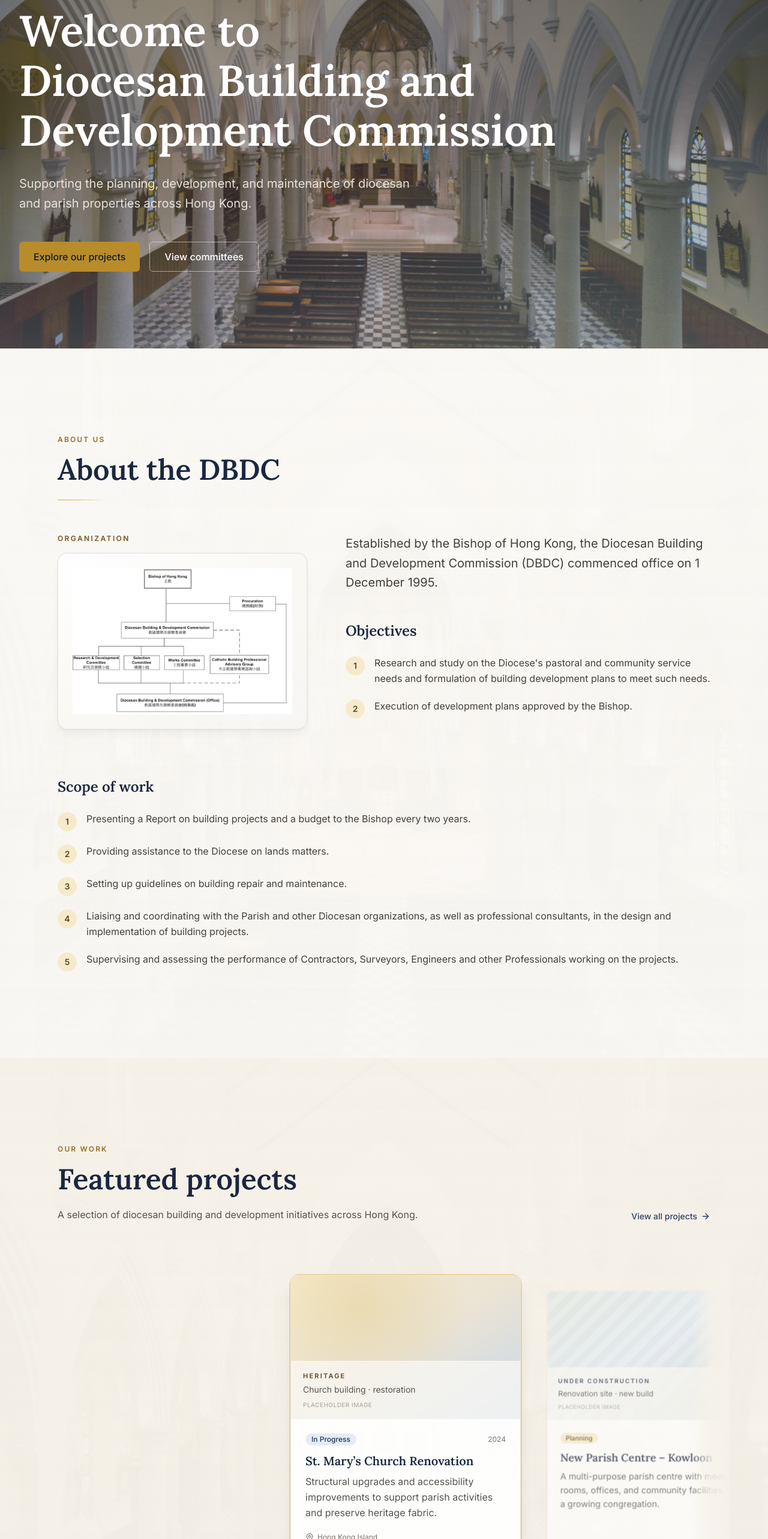
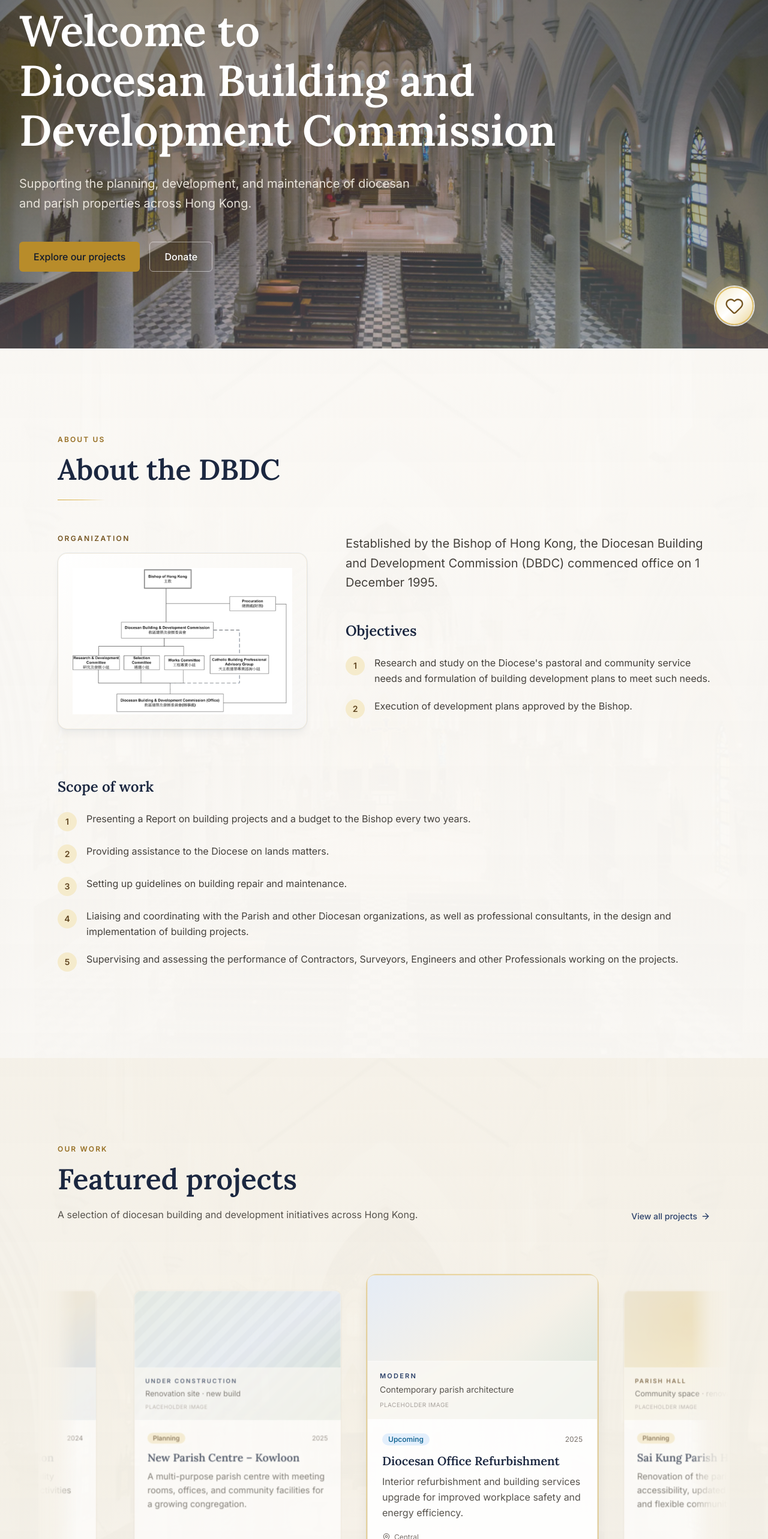
Before and after one commit to DBDC-website/dbdc-website, a Next.js app: page /en in a window 1280 px wide. Shown: the part 234-2800 px from the top of the page at 60% size. Built offline with nearby package versions, Linux system fonts and the light colour scheme.

Commit message:
Enhanced Projects Carousel and added donate button

```diff
--- a/src/app/[locale]/layout.tsx
+++ b/src/app/[locale]/layout.tsx
@@ -5,6 +5,7 @@
   MOBILE_MENU_TOGGLE_ID,
 } from '@/components/layout/MobileMenuOverlay';
 import SkipLink from '@/components/layout/SkipLink';
+import FloatingDonateButton from '@/components/layout/FloatingDonateButton';
 import { isValidLocale, locales, type Locale } from '@/constants/i18n';
 import { mainNav } from '@/constants/site';
 
@@ -40,6 +41,7 @@
       <main id="main-content" className="flex-1 pt-16 lg:pt-[4.75rem]">
         {children}
       </main>
+      <FloatingDonateButton />
       <Footer locale={locale as Locale} />
     </>
   );
--- a/src/components/home/FeaturedProjectsCarousel.tsx
+++ b/src/components/home/FeaturedProjectsCarousel.tsx
@@ -22,6 +22,9 @@
 
 const GAP = 24;
 const cinematicEase = [0.16, 1, 0.3, 1] as const;
+
+const projectCount = featuredProjects.length;
+const initialIndex = Math.floor(projectCount / 2);
 
 function CarouselProjectCard({
   project,
@@ -75,12 +78,10 @@
 }: FeaturedProjectsCarouselProps) {
   const reduceMotion = useReducedMotion();
   const containerRef = useRef<HTMLDivElement>(null);
-  const [activeIndex, setActiveIndex] = useState(0);
+  const [activeIndex, setActiveIndex] = useState(initialIndex);
   const [cardWidth, setCardWidth] = useState(320);
   const x = useMotionValue(0);
   const [isDragging, setIsDragging] = useState(false);
-
-  const maxIndex = featuredProjects.length - 1;
 
   const measure = useCallback(() => {
     const container = containerRef.current;
@@ -110,11 +111,21 @@
     [cardWidth, step],
   );
 
-  const goTo = useCallback(
-    (index: number) => {
-      setActiveIndex(Math.max(0, Math.min(index, maxIndex)));
-    },
-    [maxIndex],
+  const goTo = useCallback((index: number) => {
+    if (projectCount === 0) return;
+
+    const normalized =
+      ((index % projectCount) + projectCount) % projectCount;
+    setActiveIndex(normalized);
+  }, []);
+
+  const goPrev = useCallback(
+    () => goTo(activeIndex - 1),
+    [activeIndex, goTo],
+  );
+  const goNext = useCallback(
+    () => goTo(activeIndex + 1),
+    [activeIndex, goTo],
   );
 
   useEffect(() => {
@@ -131,9 +142,6 @@
 
     return () => controls.stop();
   }, [activeIndex, cardWidth, getOffsetForIndex, isDragging, reduceMotion, x]);
-
-  const goPrev = useCallback(() => goTo(activeIndex - 1), [activeIndex, goTo]);
-  const goNext = useCallback(() => goTo(activeIndex + 1), [activeIndex, goTo]);
 
   useEffect(() => {
     const onKeyDown = (event: KeyboardEvent) => {
@@ -214,9 +222,8 @@
         <button
           type="button"
           onClick={goPrev}
-          disabled={activeIndex === 0}
           aria-label="Show previous project"
-          className="inline-flex h-11 w-11 items-center justify-center rounded-full border border-cream-200/90 bg-white/90 text-brand-800 shadow-sm transition-[transform,box-shadow,border-color,opacity] duration-300 hover:-translate-y-0.5 hover:border-gold-300 hover:shadow-md disabled:cursor-not-allowed disabled:opacity-40"
+          className="inline-flex h-11 w-11 items-center justify-center rounded-full border border-cream-200/90 bg-white/90 text-brand-800 shadow-sm transition-[transform,box-shadow,border-color,opacity] duration-300 hover:-translate-y-0.5 hover:border-gold-300 hover:shadow-md"
         >
           <ChevronLeft className="h-5 w-5" aria-hidden="true" />
         </button>
@@ -242,9 +249,8 @@
         <button
           type="button"
           onClick={goNext}
-          disabled={activeIndex === maxIndex}
           aria-label="Show next project"
-          className="inline-flex h-11 w-11 items-center justify-center rounded-full border border-cream-200/90 bg-white/90 text-brand-800 shadow-sm transition-[transform,box-shadow,border-color,opacity] duration-300 hover:-translate-y-0.5 hover:border-gold-300 hover:shadow-md disabled:cursor-not-allowed disabled:opacity-40"
+          className="inline-flex h-11 w-11 items-center justify-center rounded-full border border-cream-200/90 bg-white/90 text-brand-800 shadow-sm transition-[transform,box-shadow,border-color,opacity] duration-300 hover:-translate-y-0.5 hover:border-gold-300 hover:shadow-md"
         >
           <ChevronRight className="h-5 w-5" aria-hidden="true" />
         </button>
--- a/src/components/home/HeroContent.tsx
+++ b/src/components/home/HeroContent.tsx
@@ -8,6 +8,7 @@
   heroEntranceItemVariants,
 } from '@/lib/motion';
 import type { Locale } from '@/constants/i18n';
+import { donateConfig } from '@/constants/donate';
 import { siteConfig } from '@/constants/site';
 
 type HeroContentProps = {
@@ -48,12 +49,13 @@
           Explore our projects
         </Button>
         <Button
-          href={`/${locale}#committees`}
+          href={donateConfig.url}
+          external
           variant="outline"
           size="lg"
-          className="border-white/50 text-white hover:border-white hover:bg-white/10"
+          className="border-white/50 text-white hover:border-gold-300 hover:bg-white/10"
         >
-          View committees
+          {donateConfig.label}
         </Button>
       </motion.div>
     </>
@@ -83,12 +85,13 @@
                 Explore our projects
               </Button>
               <Button
-                href={`/${locale}#committees`}
+                href={donateConfig.url}
+                external
                 variant="outline"
                 size="lg"
-                className="border-white/50 text-white hover:border-white hover:bg-white/10"
+                className="border-white/50 text-white hover:border-gold-300 hover:bg-white/10"
               >
-                View committees
+                {donateConfig.label}
               </Button>
             </div>
           </div>
--- /dev/null
+++ b/src/components/layout/FloatingDonateButton.tsx
@@ -0,0 +1,68 @@
+'use client';
+
+import Image from 'next/image';
+import { motion, useReducedMotion } from 'framer-motion';
+import { Heart } from 'lucide-react';
+import { donateConfig } from '@/constants/donate';
+import { cn } from '@/lib/cn';
+
+export default function FloatingDonateButton() {
+  const reduceMotion = useReducedMotion();
+
+  return (
+    <div className="pointer-events-none fixed bottom-5 right-5 z-30 sm:bottom-6 sm:right-6">
+      <motion.a
+        href={donateConfig.url}
+        target="_blank"
+        rel="noopener noreferrer"
+        aria-label={donateConfig.ariaLabel}
+        className="pointer-events-auto group relative flex items-center"
+        initial={reduceMotion ? false : { opacity: 0, y: 16, scale: 0.92 }}
+        animate={{ opacity: 1, y: 0, scale: 1 }}
+        transition={{ duration: 0.7, delay: 1.2, ease: [0.16, 1, 0.3, 1] }}
+        whileHover={reduceMotion ? undefined : { scale: 1.06 }}
+        whileTap={reduceMotion ? undefined : { scale: 0.96 }}
+      >
+        <span
+          className={cn(
+            'pointer-events-none absolute right-full mr-3 hidden rounded-full border border-gold-200/80 bg-white/95 px-3 py-1.5 text-sm font-medium text-brand-900 shadow-lg shadow-brand-900/10 backdrop-blur-sm transition-[opacity,transform] duration-300 sm:block',
+            'translate-x-2 opacity-0 group-hover:translate-x-0 group-hover:opacity-100 group-focus-visible:translate-x-0 group-focus-visible:opacity-100',
+          )}
+        >
+          {donateConfig.tooltip}
+        </span>
+
+        <span className="relative flex h-[3.75rem] w-[3.75rem] items-center justify-center sm:h-16 sm:w-16">
+          {!reduceMotion ? (
+            <span
+              className="absolute inset-0 rounded-full bg-gold-400/25 motion-safe:animate-ping"
+              aria-hidden="true"
+            />
+          ) : null}
+          <span
+            className="absolute inset-0 rounded-full bg-gradient-to-br from-gold-300/50 via-gold-500/35 to-brand-700/25 opacity-80 blur-md transition-opacity duration-300 group-hover:opacity-100"
+            aria-hidden="true"
+          />
+
+          <span className="relative flex h-full w-full items-center justify-center overflow-hidden rounded-full border-2 border-gold-300/90 bg-gradient-to-br from-gold-100 via-white to-gold-200 shadow-lg shadow-brand-900/15 ring-2 ring-white/80 transition-[border-color,box-shadow] duration-300 group-hover:border-gold-400 group-hover:shadow-xl group-hover:shadow-gold-500/25">
+            {donateConfig.logoSrc ? (
+              <Image
+                src={donateConfig.logoSrc}
+                alt=""
+                width={64}
+                height={64}
+                className="h-full w-full object-cover"
+              />
+            ) : (
+              <Heart
+                className="h-7 w-7 text-gold-700 transition-transform duration-300 group-hover:scale-110 sm:h-8 sm:w-8"
+                aria-hidden="true"
+                strokeWidth={1.75}
+              />
+            )}
+          </span>
+        </span>
+      </motion.a>
+    </div>
+  );
+}
--- /dev/null
+++ b/src/constants/donate.ts
@@ -0,0 +1,12 @@
+/** Catholic Diocese donation portal — external link for hero CTA and floating button. */
+export const donateConfig = {
+  url: 'https://donate.catholic.org.hk/en/home/index.html',
+  label: 'Donate',
+  ariaLabel: 'Donate to the Catholic Diocese of Hong Kong (opens in a new tab)',
+  /**
+   * Optional round logo for the floating donate button.
+   * Place a square or round PNG at this path (e.g. public/images/donate-logo.png).
+   */
+  logoSrc: undefined as string | undefined,
+  tooltip: 'Support our mission',
+};
--- a/src/constants/projectPlaceholders.ts
+++ b/src/constants/projectPlaceholders.ts
@@ -29,6 +29,18 @@
     sublabel: 'Contemporary parish architecture',
     gradient: 'from-brand-100 via-cream-100 to-sage-100',
   },
+  7: {
+    style: 'heritage',
+    label: 'Parish hall',
+    sublabel: 'Community space · renovation',
+    gradient: 'from-cream-200 via-gold-100 to-brand-100',
+  },
+  8: {
+    style: 'construction',
+    label: 'Chapel extension',
+    sublabel: 'New ancillary works',
+    gradient: 'from-brand-100 via-sage-100 to-cream-200',
+  },
 };
 
 const categoryFallbacks: Record<string, ProjectPlaceholder> = {
--- a/src/constants/projects.ts
+++ b/src/constants/projects.ts
@@ -84,6 +84,32 @@
     featured: false,
     imageAlt: 'Upgraded columbarium facility',
   },
+  {
+    id: 7,
+    slug: 'sai-kung-parish-hall-renovation',
+    title: 'Sai Kung Parish Hall Renovation',
+    description:
+      'Renovation of the parish hall with improved accessibility, updated building services, and flexible community spaces.',
+    location: 'Sai Kung',
+    year: '2025',
+    category: 'Restoration',
+    status: 'Planning',
+    featured: true,
+    imageAlt: 'Parish hall renovation works in Sai Kung',
+  },
+  {
+    id: 8,
+    slug: 'stanley-chapel-extension',
+    title: 'Stanley Chapel Extension',
+    description:
+      'A modest extension to the chapel sacristy and ancillary rooms to support liturgical and pastoral activities.',
+    location: 'Hong Kong Island',
+    year: '2026',
+    category: 'New Build',
+    status: 'Upcoming',
+    featured: true,
+    imageAlt: 'Concept for the Stanley chapel extension',
+  },
 ];
 
 export const featuredProjects: Project[] = projects.filter(
```
